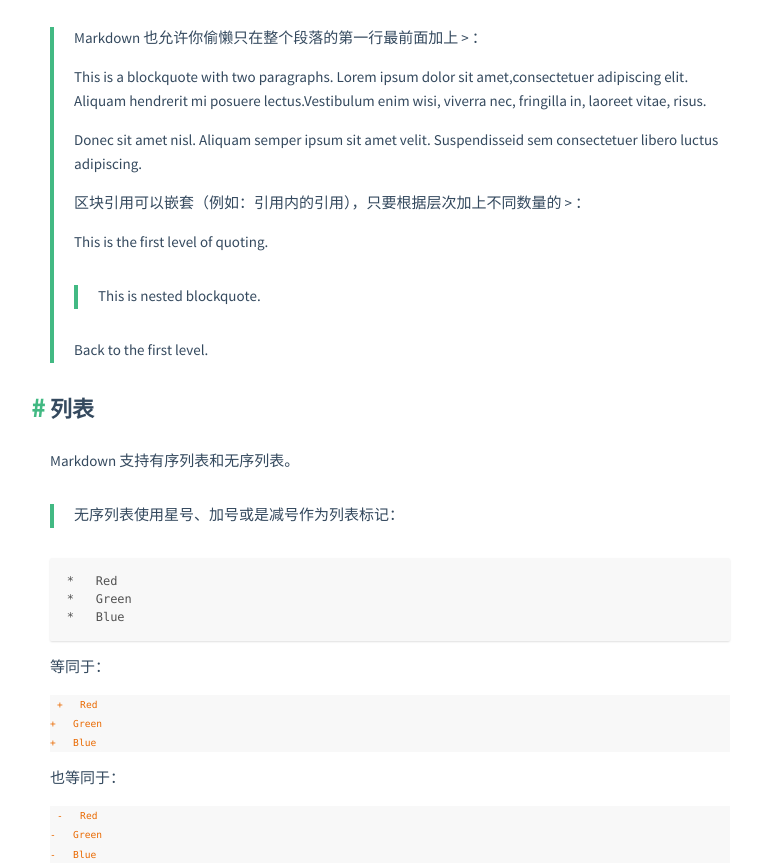
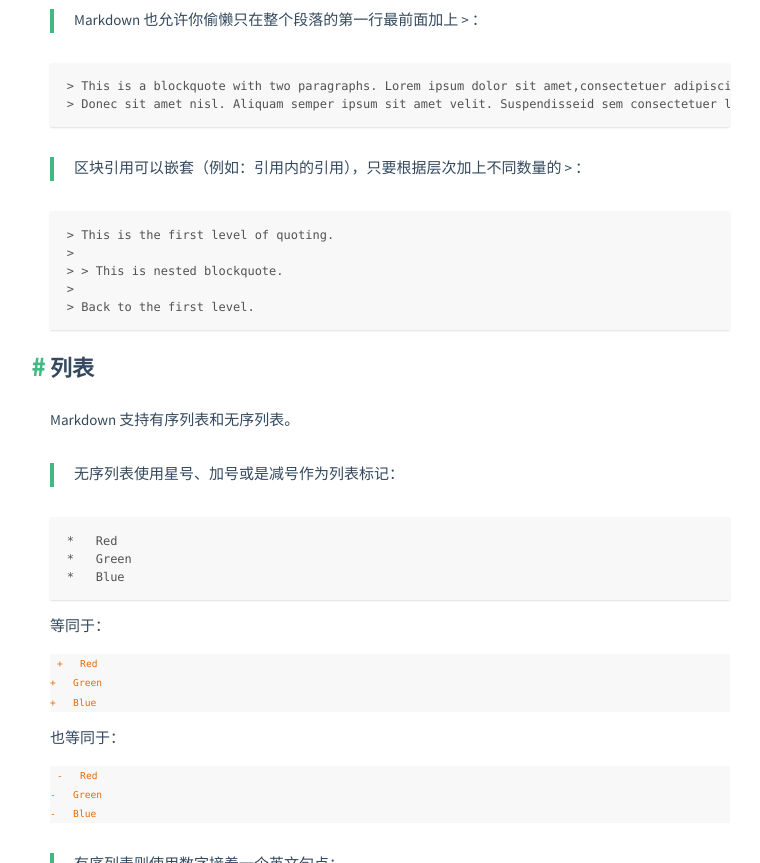
Before and after one commit to xmmwc/blog, a plain HTML site: page 2016/08/28/markdown/index.html in a window 1280 px wide. Shown: the part 1361-2224 px from the top of the page, without its empty margins (250-1010 px from the left). Drawn offline with nearby package versions, Linux system fonts and the light colour scheme; some packages are replaced by stand-ins of ours; a script that the page names is missing.

Commit message:
Site updated: 2016-08-28 14:06:00

```diff
--- a/2016/08/28/markdown/index.html
+++ b/2016/08/28/markdown/index.html
@@ -9,7 +9,7 @@
 <h3 id="标题"><a href="#标题" class="headerlink" title="标题"></a>标题</h3><blockquote>
 <p>利用 = （最高阶标题）和 - （第二阶标题），例如：</p>
 </blockquote>
-<figure class="highlight plain"><table><tr><td class="gutter"><pre><div class="line">1</div><div class="line">2</div><div class="line">3</div><div class="line">4</div><div class="line">5</div></pre></td><td class="code"><pre><div class="line">This is an H1</div><div class="line">=============</div><div class="line">	</div><div class="line">This is an H2</div><div class="line">-------------</div></pre></td></tr></table></figure>
+<figure class="highlight plain"><table><tr><td class="gutter"><pre><div class="line">1</div><div class="line">2</div><div class="line">3</div><div class="line">4</div><div class="line">5</div></pre></td><td class="code"><pre><div class="line">This is an H1</div><div class="line">=============</div><div class="line"></div><div class="line">This is an H2</div><div class="line">-------------</div></pre></td></tr></table></figure>
 <blockquote>
 <p>在行首插入 1 到 6 个 # ，对应到标题 1 到 6 阶，例如：</p>
 </blockquote>
@@ -20,15 +20,12 @@
 <figure class="highlight plain"><table><tr><td class="gutter"><pre><div class="line">1</div><div class="line">2</div><div class="line">3</div><div class="line">4</div><div class="line">5</div><div class="line">6</div></pre></td><td class="code"><pre><div class="line">&gt; This is a blockquote with two paragraphs. Lorem ipsum dolor sit amet,</div><div class="line">&gt; consectetuer adipiscing elit. Aliquam hendrerit mi posuere lectus.</div><div class="line">&gt; Vestibulum enim wisi, viverra nec, fringilla in, laoreet vitae, risus.</div><div class="line">&gt; </div><div class="line">&gt; Donec sit amet nisl. Aliquam semper ipsum sit amet velit. Suspendisse</div><div class="line">&gt; id sem consectetuer libero luctus adipiscing.</div></pre></td></tr></table></figure>
 <blockquote>
 <p>Markdown 也允许你偷懒只在整个段落的第一行最前面加上 &gt; ：</p>
-<p>This is a blockquote with two paragraphs. Lorem ipsum dolor sit amet,consectetuer adipiscing elit. Aliquam hendrerit mi posuere lectus.Vestibulum enim wisi, viverra nec, fringilla in, laoreet vitae, risus.</p>
-<p>Donec sit amet nisl. Aliquam semper ipsum sit amet velit. Suspendisseid sem consectetuer libero luctus adipiscing.</p>
+</blockquote>
+<figure class="highlight plain"><table><tr><td class="gutter"><pre><div class="line">1</div><div class="line">2</div><div class="line">3</div></pre></td><td class="code"><pre><div class="line">&gt; This is a blockquote with two paragraphs. Lorem ipsum dolor sit amet,consectetuer adipiscing elit. Aliquam hendrerit mi posuere lectus.Vestibulum enim wisi, viverra nec, fringilla in, laoreet vitae, risus.</div><div class="line"></div><div class="line">&gt; Donec sit amet nisl. Aliquam semper ipsum sit amet velit. Suspendisseid sem consectetuer libero luctus adipiscing.</div></pre></td></tr></table></figure>
+<blockquote>
 <p>区块引用可以嵌套（例如：引用内的引用），只要根据层次加上不同数量的 &gt; ：</p>
-<p>This is the first level of quoting.</p>
-<blockquote>
-<p>This is nested blockquote.</p>
 </blockquote>
-<p>Back to the first level.</p>
-</blockquote>
+<figure class="highlight plain"><table><tr><td class="gutter"><pre><div class="line">1</div><div class="line">2</div><div class="line">3</div><div class="line">4</div><div class="line">5</div></pre></td><td class="code"><pre><div class="line">&gt; This is the first level of quoting.</div><div class="line">&gt;</div><div class="line">&gt; &gt; This is nested blockquote.</div><div class="line">&gt;</div><div class="line">&gt; Back to the first level.</div></pre></td></tr></table></figure>
 <h3 id="列表"><a href="#列表" class="headerlink" title="列表"></a>列表</h3><p>Markdown 支持有序列表和无序列表。</p>
 <blockquote>
 <p>无序列表使用星号、加号或是减号作为列表标记：</p>
--- a/sitemap.xml
+++ b/sitemap.xml
@@ -4,7 +4,7 @@
   <url>
     <loc>http://xmmwc.github.io/2016/08/28/markdown/</loc>
 
-    <lastmod>2016-08-28T06:02:15.000Z</lastmod>
+    <lastmod>2016-08-28T06:05:43.000Z</lastmod>
 
   </url>
 
```
Also changed, not shown: atom.xml (+7 -10 lines).
